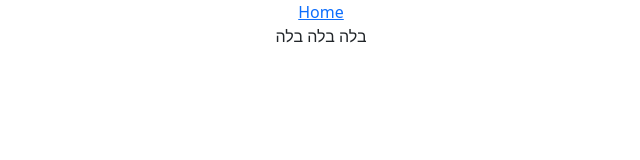
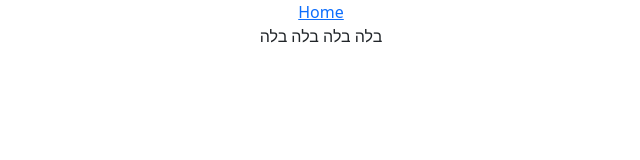
Before and after one commit to RivkiRaizner/Business-project-react, a React (Create React App) app: page /about_us in a window 1280 px wide. Shown: the top 160 px of the page, without its empty margins (319-959 px from the left). Built offline with nearby package versions, Linux system fonts and the light colour scheme.

Commit message:
start sd branch

```diff
--- a/src/components/About_us.jsx
+++ b/src/components/About_us.jsx
@@ -7,7 +7,7 @@ const About_us=()=>{
       <div>
          <Link to="/">Home</Link>
          <p>
-            בלה בלה בלה
+             בלה בלה בלה בלה
             </p>
       </div>
     )
```
